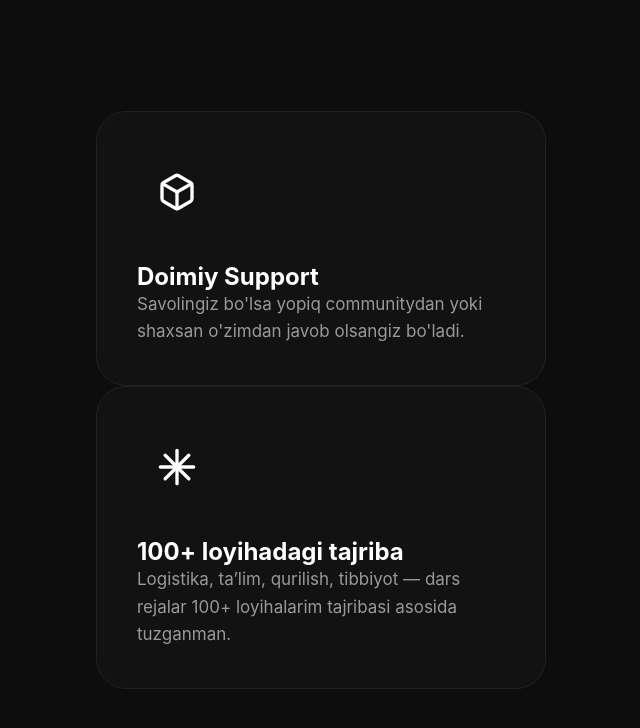
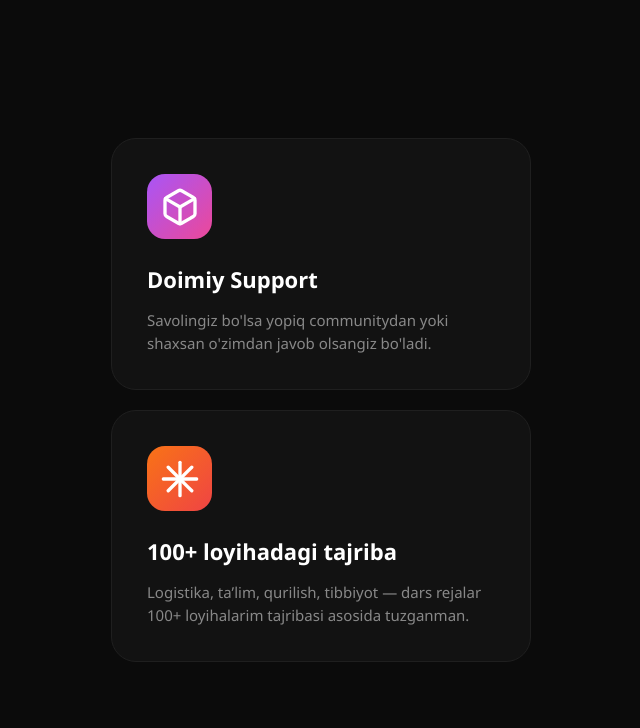
Before and after one commit to azizbekemail25-svg/jamoaviy, a plain HTML site: page index.html in a window 1280 px wide. Shown: the whole page, without its empty margins (319-959 px from the left). Drawn offline with Linux system fonts and the light colour scheme.

Commit message:
main.css

```diff
--- a/main.css
+++ b/main.css
@@ -2,18 +2,18 @@
     margin: 0;
     padding: 0;
     box-sizing: border-box;
+    font-family: 'Segoe UI', Tahoma, Geneva, Verdana, sans-serif;
 }
 
 body {
-    background-color: #0d0d0d;
+    background-color: #0b0b0b;
     display: flex;
     justify-content: center;
     align-items: center;
     min-height: 100vh;
-    font-family: 'Inter', sans-serif;
 }
 
-.main-wrapper {
+.container {
     display: flex;
     flex-direction: column;
     gap: 20px;
@@ -21,45 +21,39 @@ body {
 
 .card {
     background-color: #121212;
-    border: 1px solid #222;
-    border-radius: 30px;
-    padding: 40px;
-    width: 450px;
+    border: 1px solid #1f1f1f;
+    border-radius: 25px;
+    padding: 35px;
+    width: 420px;
     color: white;
 }
 
 .icon-box {
-    width: 80px;
-    height: 80px;
-    border-radius: 20px;
+    width: 65px;
+    height: 65px;
+    border-radius: 18px;
     display: flex;
     justify-content: center;
     align-items: center;
-    margin-bottom: 30px;
+    margin-bottom: 25px;
 }
 
-.icon-box img {
-    width: 40px;
-    height: 40px;
-}
-
-.purple-gradient {
+.purple-bg {
     background: linear-gradient(135deg, #a855f7, #ec4899);
 }
 
-.orange-gradient {
+.orange-bg {
     background: linear-gradient(135deg, #f97316, #ef4444);
 }
 
-h3 {
-    font-size: 24px;
-    font-weight: 700;
-    margin-bottom: 20px;
-    letter-spacing: 0.5px;
+h2 {
+    font-size: 22px;
+    margin-bottom: 15px;
+    font-weight: 600;
 }
 
 p {
-    color: #999;
-    line-height: 1.6;
-    font-size: 17px;
+    color: #888;
+    line-height: 1.5;
+    font-size: 15px;
 }
```
